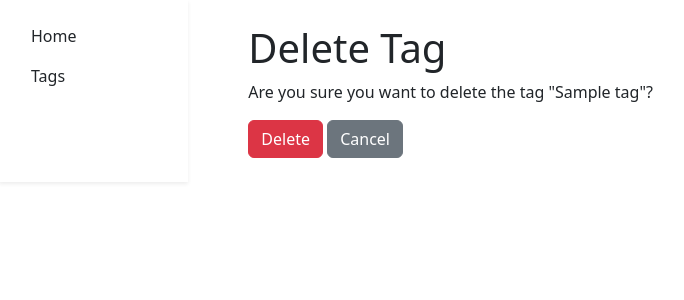
After one commit to olena4reunited/todo-list, a Django app: page /tags/1/delete/ in a window 1280 px wide. The commit adds this page. Shown: the top 300 px of the page, without its empty margins (13-697 px from the left). Run offline with Django 5.2, Linux system fonts and the light colour scheme; tables that the repository leaves empty hold one stand-in row (values such as "Sample post").

Commit message:
build: create tag delete view; fix and update templates

```diff
--- /dev/null
+++ b/templates/todo_app/tag_delete_confirmation.html
@@ -0,0 +1,15 @@
+{% extends "base.html" %}
+
+{% block title %}
+    <title>Delete Tag</title>
+{% endblock %}
+
+{% block content %}
+	<h1>Delete Tag</h1>
+	<p>Are you sure you want to delete the tag "{{ tag.name }}"?</p>
+	<form method="post">
+		{% csrf_token %}
+		<button type="submit" class="btn btn-danger">Delete</button>
+		<a href="{% url 'todo-app:tag-list' %}" class="btn btn-secondary">Cancel</a>
+	</form>
+{% endblock %}
--- a/templates/todo_app/tag_list.html
+++ b/templates/todo_app/tag_list.html
@@ -23,7 +23,7 @@
 							<a href="{% url 'todo-app:update-tag' tag.id %}">Update</a>
 						</td>
 						<td>
-							<a href="#">Delete</a>
+							<a href="{% url 'todo-app:delete-tag' tag.id %}">Delete</a>
 						</td>
 					</tr>
 				{% endfor %}
--- a/todo_app/urls.py
+++ b/todo_app/urls.py
@@ -1,7 +1,7 @@
 from django.urls import path
 
 from todo_app.views import HomeView, TaskCreateView, TaskUpdateView, TaskDeleteView, TagListView, TagCreateView, \
-    TagUpdateView
+    TagUpdateView, TagDeleteView
 
 urlpatterns = [
     path("", HomeView.as_view(), name="home"),
@@ -11,6 +11,7 @@ urlpatterns = [
     path("tags/", TagListView.as_view(), name="tag-list"),
     path("tags/create/", TagCreateView.as_view(), name="create-tag"),
     path("tags/<int:tag_id>/update/", TagUpdateView.as_view(), name="update-tag"),
+    path("tags/<int:tag_id>/delete/", TagDeleteView.as_view(), name="delete-tag"),
 ]
 
 app_name = "todo-app"
--- a/todo_app/views.py
+++ b/todo_app/views.py
@@ -106,3 +106,17 @@ class TagUpdateView(views.View):
             form.save()
             return redirect("todo-app:tag-list")
         return render(request, self.template_name, {'form': form, 'is_update': True})
+
+
+
+class TagDeleteView(views.View):
+    template_name = "todo_app/tag_delete_confirmation.html"
+
+    def get(self, request, tag_id):
+        tag = get_object_or_404(Tag, pk=tag_id)
+        return render(request, self.template_name, {'tag': tag})
+
+    def post(self, request, tag_id):
+        tag = get_object_or_404(Tag, pk=tag_id)
+        tag.delete()
+        return redirect("todo-app:tag-list")
```
